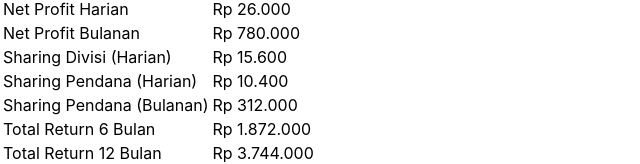
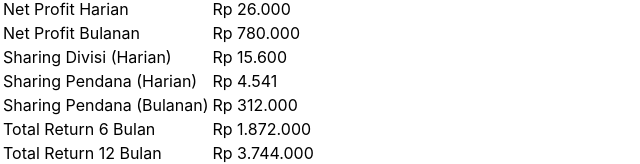
Before and after one commit to acid1010/simulasi_penjualan, a React (Create React App) app: page / in a window 1280 px wide. Shown: the part 274-438 px from the top of the page, without its empty margins (0-640 px from the left). Built offline with nearby package versions, Linux system fonts and the light colour scheme.

Commit message:
Update simulasiPenjualan.js

```diff
--- a/src/simulasiPenjualan.js
+++ b/src/simulasiPenjualan.js
@@ -24,7 +24,7 @@ const SimulasiPenjualan = () => {
   const netProfitBulanan = labaBulanan - opBulanan;
 
   const sharingDivisiHarian = netProfitHarian * 0.6;
-  const sharingPendanaHarian = netProfitHarian * 0.4;
+  const sharingPendanaHarian = investasi / 11450000 * netProfitHarian * 0.4;
   const sharingDivisiBulanan = netProfitBulanan * 0.6;
   const sharingPendanaBulanan = netProfitBulanan * 0.4;
 
```
